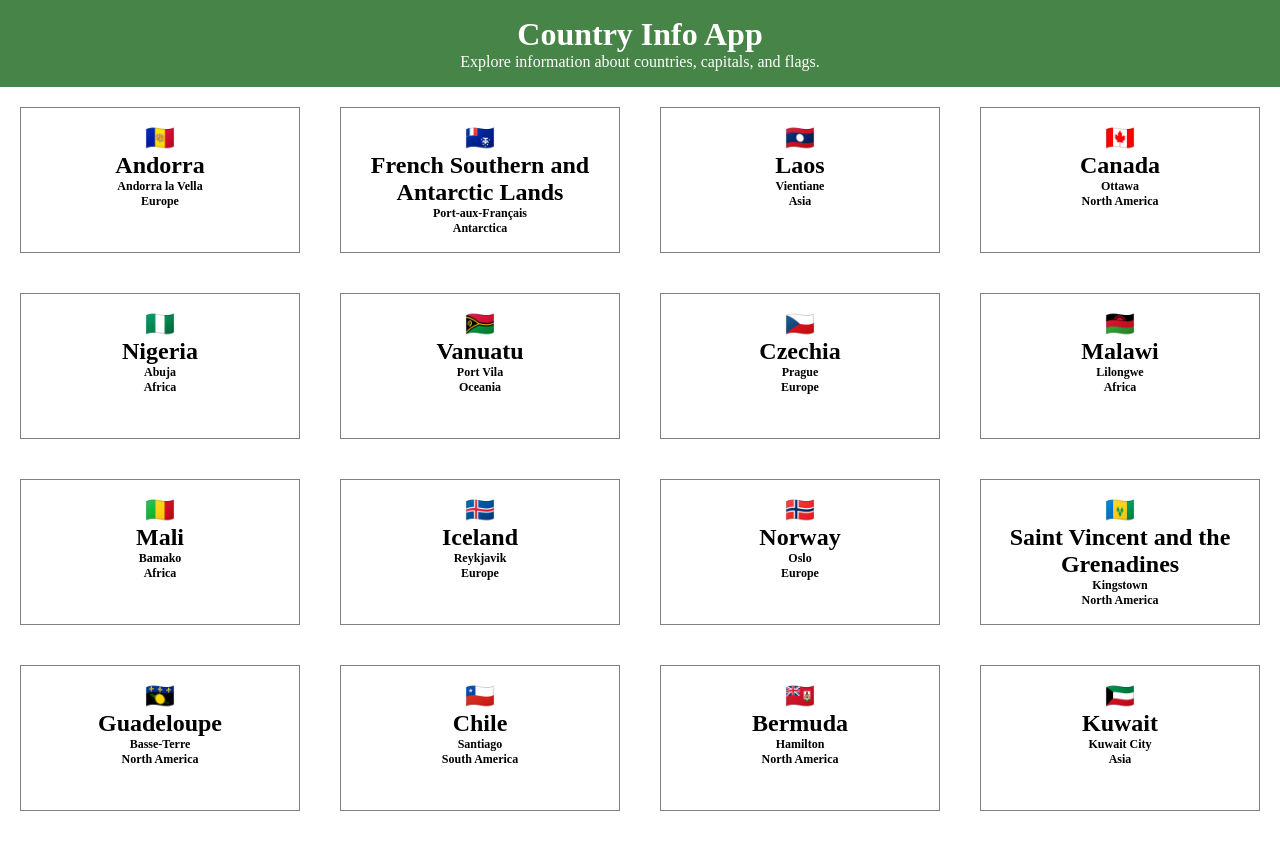
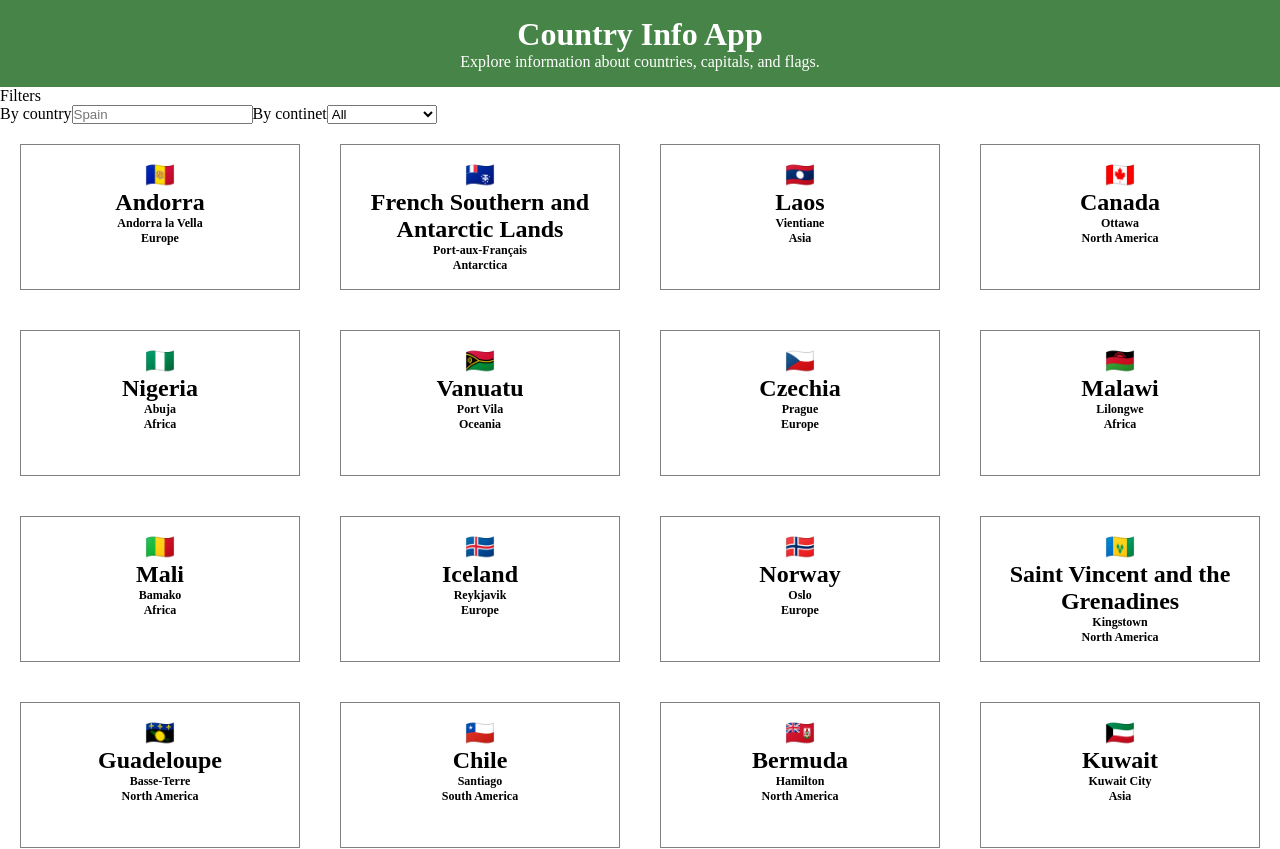
Before and after one commit to Ginagonzalezgut/country-info-app, a React (Vite) app: page / in a window 1280 px wide. Shown: the top 849 px of the page. Built offline with nearby package versions, Linux system fonts and the light colour scheme.

Commit message:
add filter

```diff
--- a/src/components/App.jsx
+++ b/src/components/App.jsx
@@ -2,12 +2,26 @@ import "../scss/App.scss";
 import Header from "./Header";
 import ListCountries from "./ListCountries";
 import countriesInfo from "../services/data.json";
+import Filter from "./Filter";
+import { useState } from "react";
 
 function App() {
+  const [filterValue, setfilterValue] = useState("");
+
+  function handleChangeInput(value) {
+    setfilterValue(value);
+  }
+
+  const filterCountries = countriesInfo.filter((countryInfo) => {
+    return countryInfo.name.common
+      .toLowerCase()
+      .includes(filterValue.toLowerCase());
+  });
   return (
     <>
       <Header />
-      <ListCountries countriesData={countriesInfo} />
+      <Filter onChangeInput={handleChangeInput} />
+      <ListCountries countriesData={filterCountries} />
     </>
   );
 }
--- /dev/null
+++ b/src/components/Filter.jsx
@@ -0,0 +1,28 @@
+function Filter({ onChangeInput }) {
+  function handleChangeInput(event) {
+    const valueInput = event.target.value;
+    onChangeInput(valueInput);
+  }
+
+  return (
+    <div>
+      <form action="">
+        <legend>Filters</legend>
+        <label htmlFor="country">By country</label>
+        <input type="text" placeholder="Spain" onChange={handleChangeInput} />
+        <label htmlFor="continet">By continet</label>
+        <select name="" id="">
+          <option value="">All</option>
+          <option value="">Europe</option>
+          <option value="">North America</option>
+          <option value="">Asia</option>
+          <option value="">Oceania</option>
+          <option value="">Africa</option>
+          <option value="">South America</option>
+        </select>
+      </form>
+    </div>
+  );
+}
+
+export default Filter;
```
